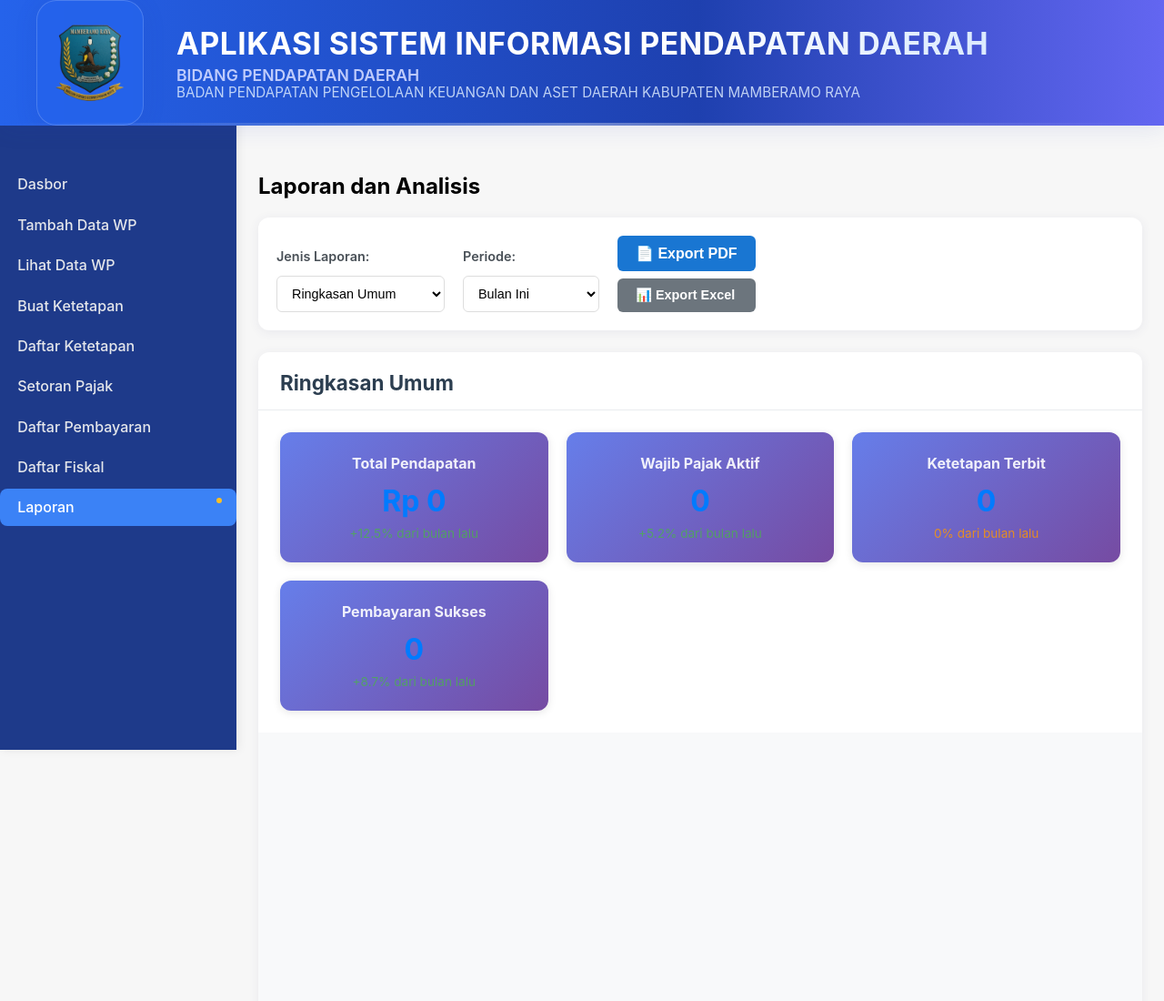
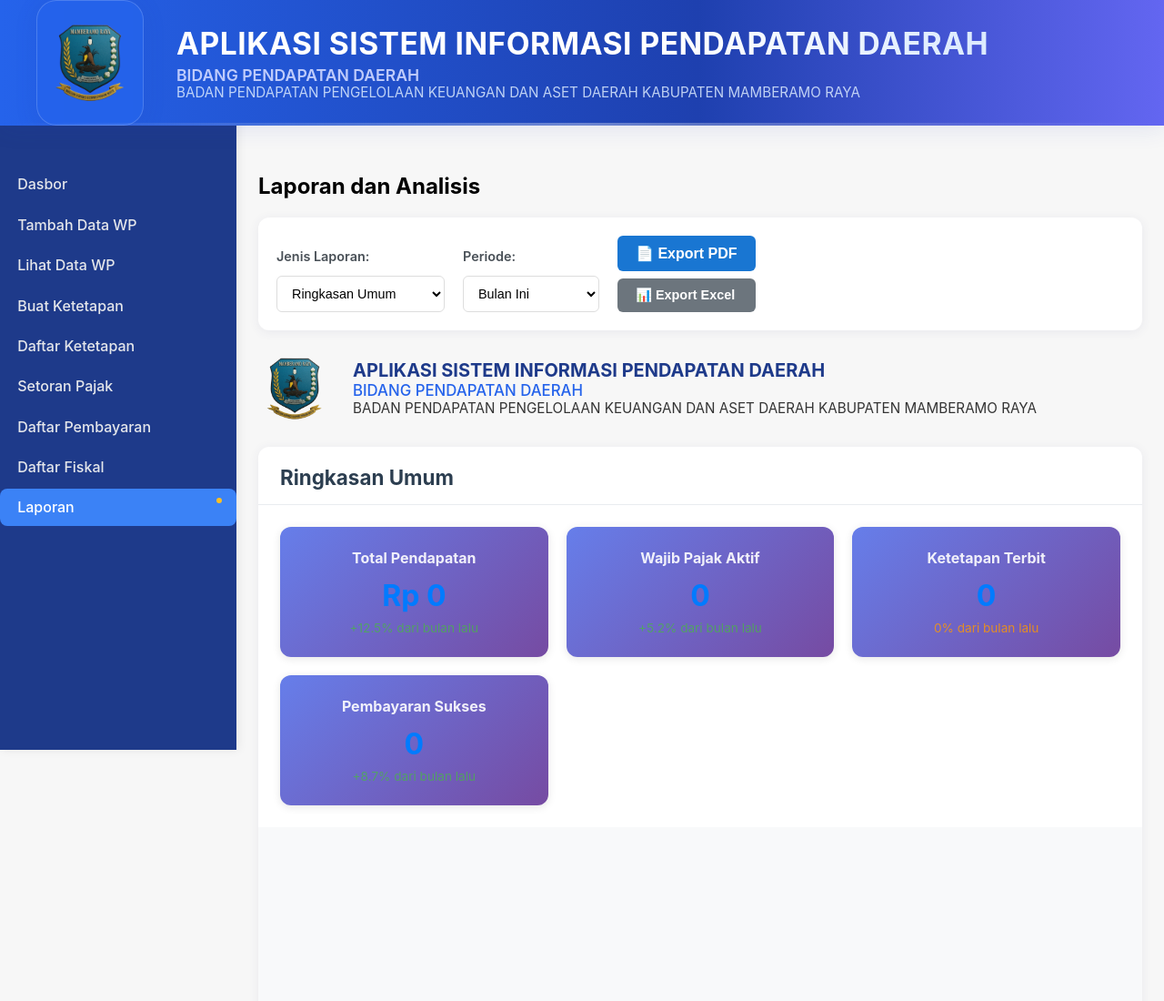
Before and after one commit to benfrizsmalau/aplikasi-pajak-sql, a website: page report.html in a window 1280 px wide. Shown: the top 1100 px of the page at 91% size. Drawn offline with nearby package versions, Linux system fonts and the light colour scheme; no server answers.

Commit message:
Add files via upload

```diff
--- a/report.html
+++ b/report.html
@@ -79,6 +79,17 @@
 
         <!-- Report Content -->
         <div id="reportContent">
+            <!-- HEADER REPORT KHUSUS -->
+            <div class="report-header" style="display: flex; align-items: center; gap: 24px; margin-bottom: 24px;">
+                <img src="images/logo.png" alt="Logo" style="height: 80px;">
+                <div>
+                    <div style="font-size: 1.25rem; font-weight: bold; color: #1e3a8a;">APLIKASI SISTEM INFORMASI PENDAPATAN DAERAH</div>
+                    <div style="font-size: 1.05rem; color: #2563eb; font-weight: 500;">BIDANG PENDAPATAN DAERAH</div>
+                    <div style="font-size: 0.95rem; color: #333;">BADAN PENDAPATAN PENGELOLAAN KEUANGAN DAN ASET DAERAH KABUPATEN MAMBERAMO RAYA</div>
+                </div>
+            </div>
+            <!-- END HEADER REPORT KHUSUS -->
+
             <!-- Summary Report -->
             <div id="summaryReport" class="report-section">
                 <h3>Ringkasan Umum</h3>
```
